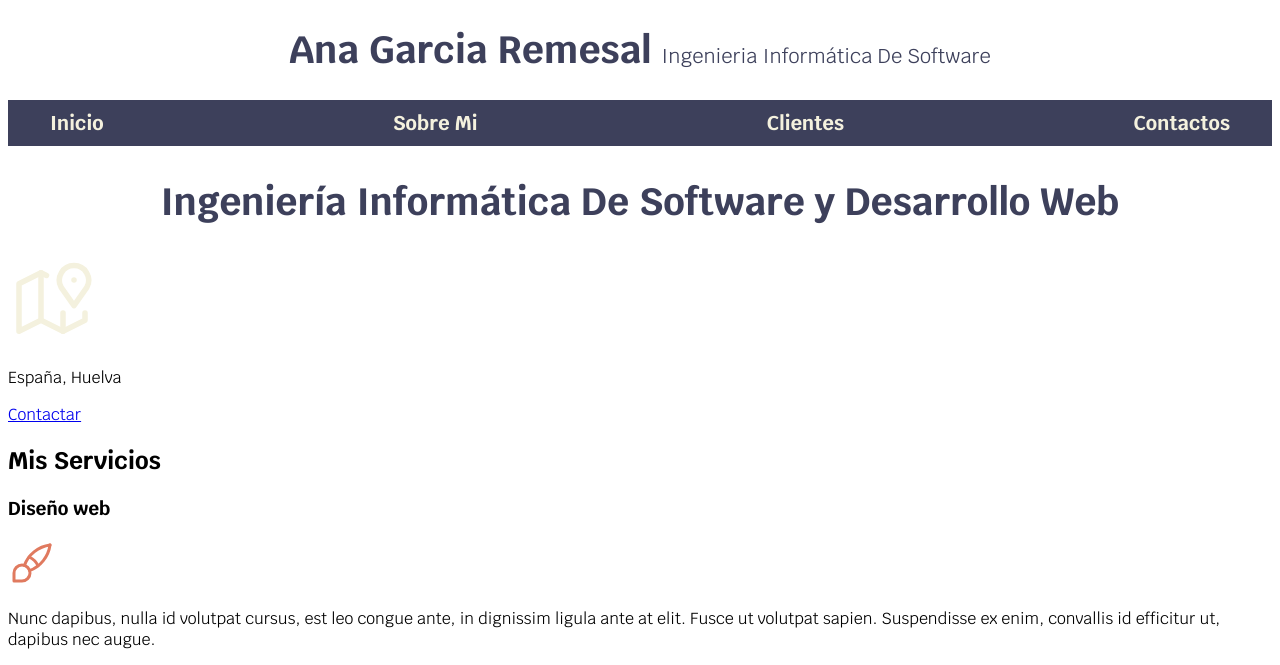
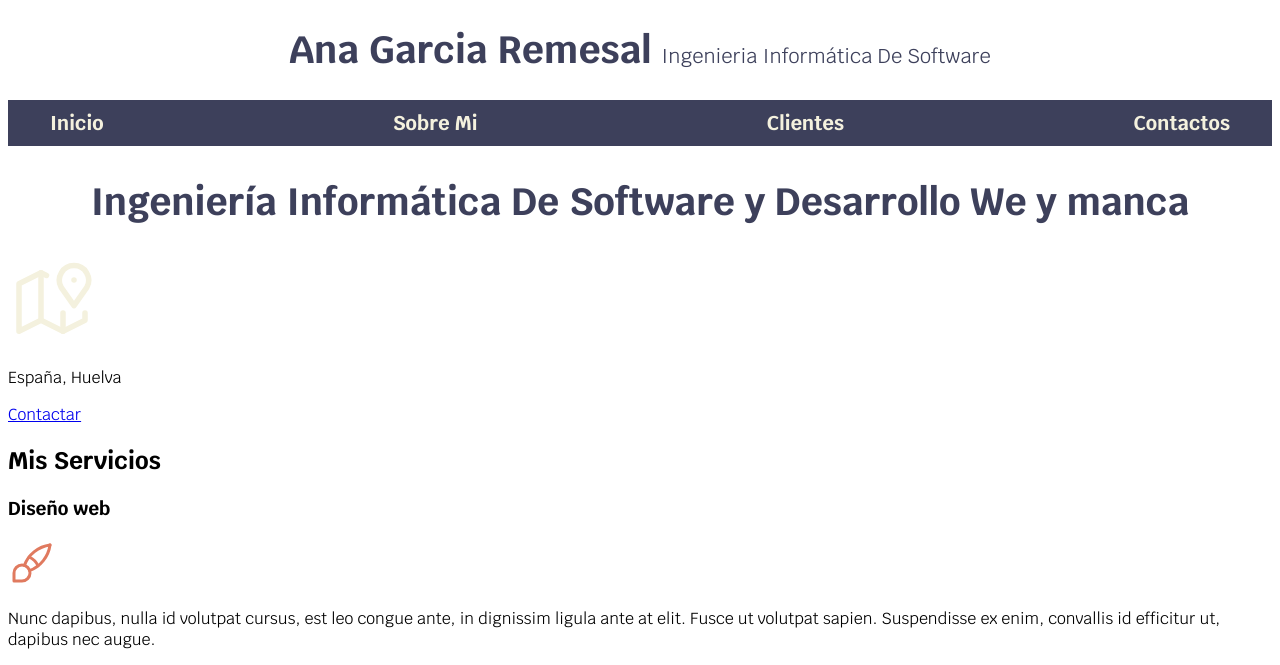
Before and after one commit to MeganCreator/MeganCreator.github.io, a plain HTML site: page index.html in a window 1280 px wide. Shown: the top 665 px of the page. Drawn offline with Linux system fonts and the light colour scheme.

Commit message:
Cambio importante en index

```diff
--- a/index.html
+++ b/index.html
@@ -35,7 +35,7 @@
 
 
     <section>
-        <h2 class="titulo">Ingeniería Informática De Software y Desarrollo Web</h2>
+        <h2 class="titulo">Ingeniería Informática De Software y Desarrollo We y manca</h2>
 
         <svg xmlns="http://www.w3.org/2000/svg" class="icon icon-tabler icon-tabler-map-2" width="88" height="88" viewBox="0 0 24 24" stroke-width="1.5" stroke="#f4f1de" fill="none" stroke-linecap="round" stroke-linejoin="round">
             <path stroke="none" d="M0 0h24v24H0z" fill="none"/>
```
